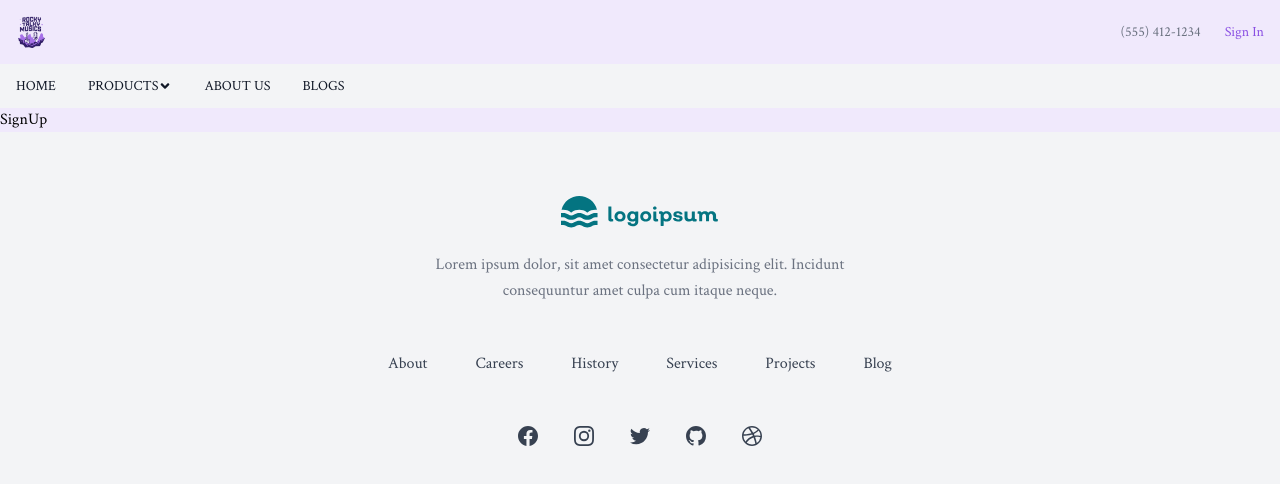
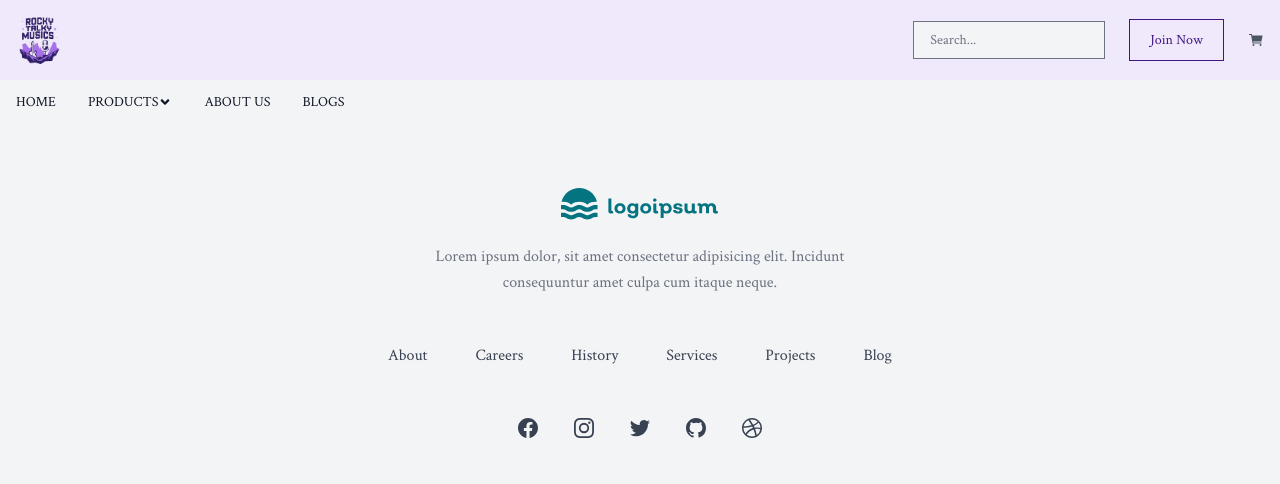
Before and after one commit to jabirsubaktagin16/rocky-talky-musics-client-v2, a React (Vite) app: page /sign-up in a window 1280 px wide. Shown: the top 484 px of the page. Built offline with nearby package versions, Linux system fonts and the light colour scheme; no server answers.

Commit message:
Some changes added in Navbar

```diff
--- a/src/components/HomePage/ProductSection.tsx
+++ b/src/components/HomePage/ProductSection.tsx
@@ -1,7 +1,7 @@
-import React, { FC } from "react";
+import { FC } from "react";
+import { Autoplay, Navigation } from "swiper/modules";
+import { Swiper, SwiperSlide } from "swiper/react";
 import { HomePageProductSection } from "../../types/homepageproductsection";
-import { Swiper, SwiperSlide } from "swiper/react";
-import { Autoplay, Navigation, Pagination } from "swiper/modules";
 import { ProductCard } from "../ProductCard";
 
 export const ProductSection: FC<HomePageProductSection> = ({
@@ -26,7 +26,7 @@ export const ProductSection: FC<HomePageProductSection> = ({
           spaceBetween={30}
           navigation={true}
           autoplay={{
-            delay: 2500,
+            delay: Math.floor(Math.random() * (2600 - 2500 + 1)) + 2600,
             disableOnInteraction: false,
           }}
           modules={[Navigation, Autoplay]}
--- a/src/components/Shared/Navbar.tsx
+++ b/src/components/Shared/Navbar.tsx
@@ -7,6 +7,7 @@ import {
   GiTrumpet,
   GiViolin,
 } from "react-icons/gi";
+import { IoCartSharp } from "react-icons/io5";
 import { SiAnimalplanet } from "react-icons/si";
 import { Link } from "react-router-dom";
 import logo from "../../assets/logo.png";
@@ -22,22 +23,23 @@ export const Navbar = () => {
 
   return (
     <>
-      <nav className="bg-transparent border-gray-200 dark:bg-gray-900">
+      <nav className="border-gray-200 dark:bg-gray-900">
         <div className="flex flex-wrap justify-between items-center mx-auto max-w-screen-xl p-4">
           <Link
             to={"/"}
             className="flex items-center space-x-3 rtl:space-x-reverse"
           >
-            <img src={logo} className="h-8" alt="Furever Homes Logo" />
+            <img src={logo} className="h-12" alt="Rocky Talky Musics Logo" />
           </Link>
+
           <div className="flex items-center space-x-6 rtl:space-x-reverse">
-            <a
-              href="tel:5541251234"
-              className="text-sm  text-gray-500 dark:text-white hover:underline"
-            >
-              (555) 412-1234
-            </a>
-
+            <div className="relative">
+              <input
+                type="text"
+                placeholder="Search..."
+                className="w-48 px-4 py-2 text-sm text-gray-900 bg-gray-100 focus:outline-none focus:ring-2 focus:ring-primary-500 dark:bg-gray-800 dark:text-white"
+              />
+            </div>
             {currentUser ? (
               <>
                 <div className="flex md:order-2">
@@ -76,11 +78,15 @@ export const Navbar = () => {
             ) : (
               <Link
                 to={"/sign-in"}
-                className="text-sm text-primary-400 hover:underline"
+                className="text-primary-700 hover:text-white border border-primary-700 hover:bg-primary-800 focus:ring-4 focus:outline-none focus:ring-primary-300 font-medium text-sm px-5 py-2.5 text-center dark:border-primary-500 dark:text-primary-500 dark:hover:text-white dark:hover:bg-primary-500 dark:focus:ring-primary-800"
               >
-                Sign In
+                Join Now
               </Link>
             )}
+
+            <button className="text-gray-600 dark:text-white focus:outline-none hover:text-primary-600">
+              <IoCartSharp />
+            </button>
           </div>
         </div>
       </nav>
--- /dev/null
+++ b/src/components/Shared/PageTitle.tsx
@@ -0,0 +1,13 @@
+import { Helmet } from "react-helmet-async";
+
+export const PageTitle = ({ title }) => {
+  return (
+    <Helmet>
+      <title>
+        {title.length === 0
+          ? "Rocky Talky Musics"
+          : `${title} | Rocky Talky Musics`}
+      </title>
+    </Helmet>
+  );
+};
--- a/src/pages/Authentication/SignIn.tsx
+++ b/src/pages/Authentication/SignIn.tsx
@@ -4,6 +4,7 @@ import { MdOutlineAlternateEmail, MdPassword } from "react-icons/md";
 import { Link, useLocation, useNavigate } from "react-router-dom";
 import loginBG from "../../assets/login-bg.jpg";
 import { GoogleLogin } from "../../components/GoogleLogin";
+import { PageTitle } from "../../components/Shared/PageTitle";
 import useAuth from "../../hooks/useAuth";
 
 export const SignIn = () => {
@@ -40,6 +41,8 @@ export const SignIn = () => {
   }, [error, currentUser, navigate, from]); // Runs whenever error or currentUser changes
 
   return (
+    <>
+      <PageTitle title={"Sign In"} />
       <section className="bg-white">
         <div className="grid grid-cols-1 lg:grid-cols-2">
           <div className="relative flex items-end px-4 pb-10 pt-60 sm:pb-16 md:justify-center lg:pb-24 bg-gray-50 sm:px-6 lg:px-8">
@@ -55,7 +58,8 @@ export const SignIn = () => {
             <div className="relative">
               <div className="w-full max-w-xl xl:w-full xl:mx-auto xl:pr-24 xl:max-w-xl">
                 <h3 className="text-4xl font-bold text-white">
-                Join 10k+ music enthusiasts & <br className="hidden xl:block" />
+                  Join 10k+ music enthusiasts &{" "}
+                  <br className="hidden xl:block" />
                   find the perfect instrument for you
                 </h3>
               </div>
@@ -153,5 +157,6 @@ export const SignIn = () => {
           </div>
         </div>
       </section>
+    </>
   );
 };
--- a/src/pages/Authentication/SignUp.tsx
+++ b/src/pages/Authentication/SignUp.tsx
@@ -1,3 +1,9 @@
+import { PageTitle } from "../../components/Shared/PageTitle";
+
 export const SignUp = () => {
-  return <div>SignUp</div>;
+  return (
+    <>
+      <PageTitle title={"Sign Up"} />
+    </>
+  );
 };
--- a/src/pages/Home.tsx
+++ b/src/pages/Home.tsx
@@ -1,14 +1,22 @@
 import { FeaturedCategories } from "../components/HomePage/FeaturedCategories";
 import { ProductSection } from "../components/HomePage/ProductSection";
 import { TopBanner } from "../components/HomePage/TopBanner";
+import { PageTitle } from "../components/Shared/PageTitle";
 
 export const Home = () => {
   return (
     <>
+      <PageTitle title={""} />
       <TopBanner />
       <FeaturedCategories />
-      <ProductSection title="New Arrivals" paragraph="Discover the latest in sound and style with our newest instruments. From versatile designs to premium quality, these arrivals are crafted to inspire musicians of all levels."/>
-      <ProductSection title="Best Sellers" paragraph="Shop our most popular instruments, chosen by musicians worldwide for their quality and performance. Find your favorite among the top picks that stand the test of time."/>
+      <ProductSection
+        title="New Arrivals"
+        paragraph="Discover the latest in sound and style with our newest instruments. From versatile designs to premium quality, these arrivals are crafted to inspire musicians of all levels."
+      />
+      <ProductSection
+        title="Best Sellers"
+        paragraph="Shop our most popular instruments, chosen by musicians worldwide for their quality and performance. Find your favorite among the top picks that stand the test of time."
+      />
     </>
   );
 };
```
Lines whose indentation alone changed are shown as unchanged.
